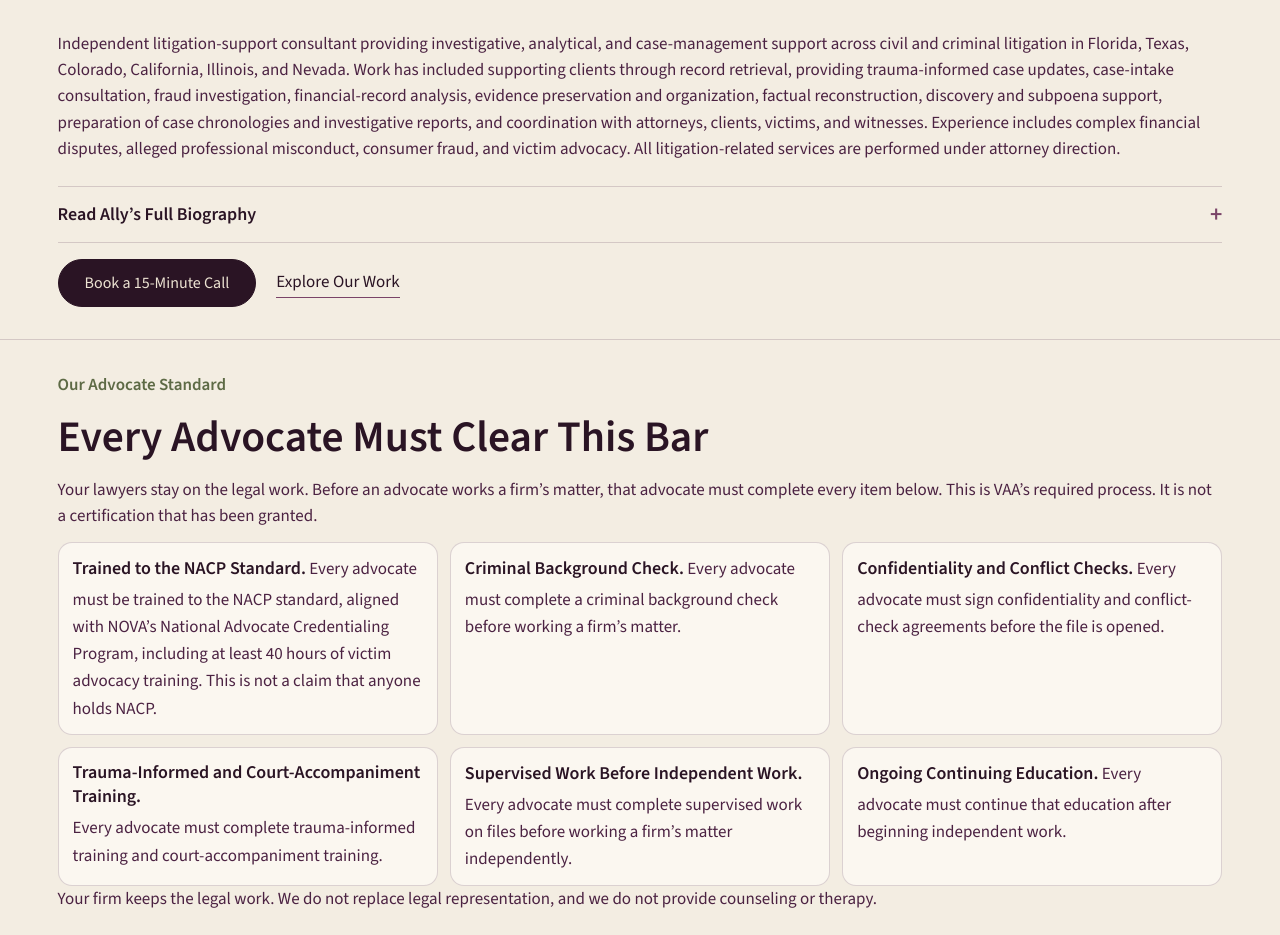
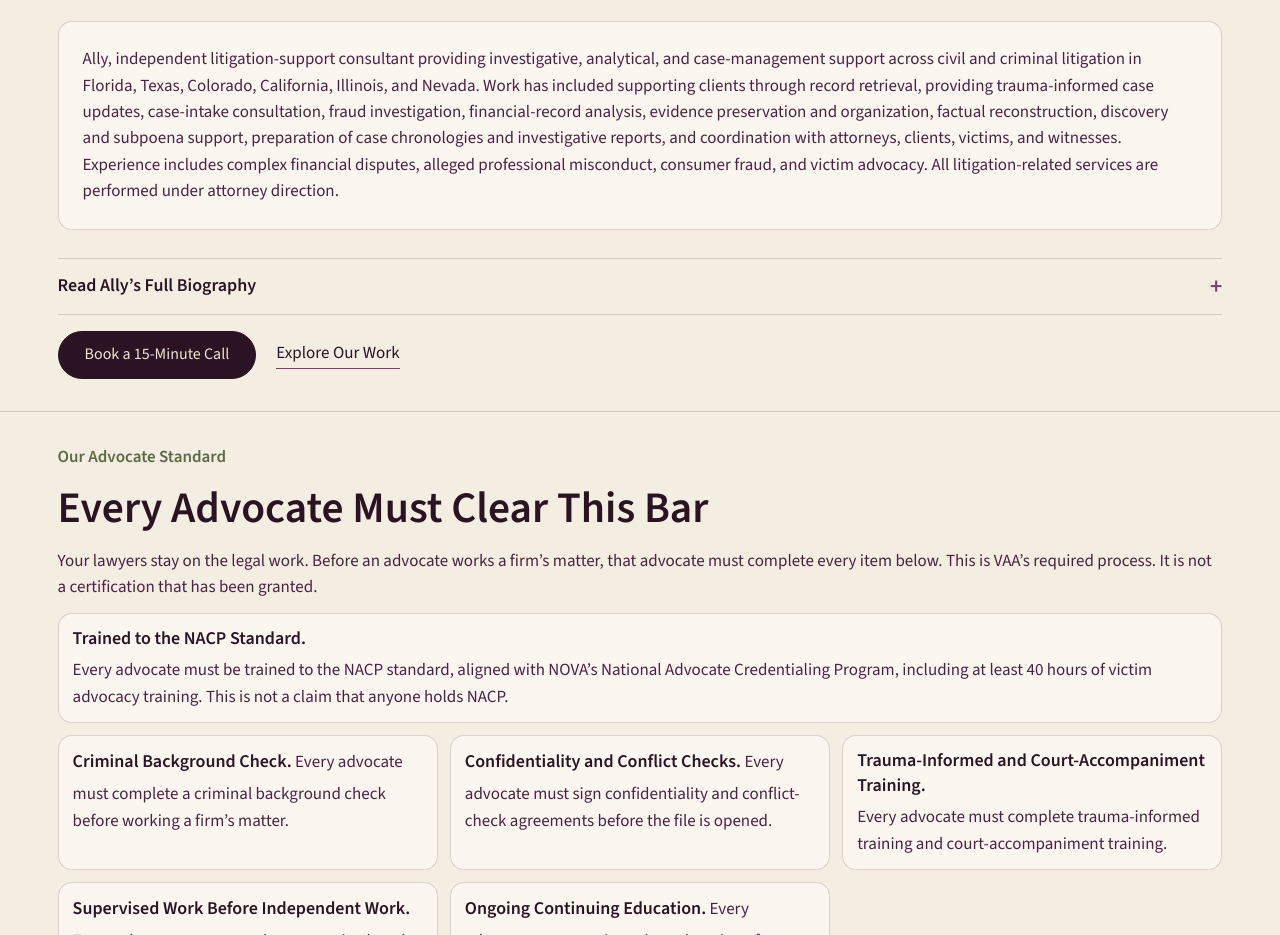
Before and after one commit to victimadvocacy/website, a plain HTML site: page about.html in a window 1280 px wide. Shown: the part 893-1828 px from the top of the page. Drawn offline with nearby package versions, Linux system fonts and the light colour scheme.

Commit message:
Apply the About preview box, education line, and NACP layout.
Co-authored-by: spiritualviibes <spiritualviibes@users.noreply.github.com>

```diff
--- a/about.html
+++ b/about.html
@@ -48,17 +48,17 @@
 <div class="about-pair">
 <figure class="founder-portrait"><img class="portrait" src="ally.jpg" alt="Ally Arpey" width="776" height="1008"><figcaption>Ally Arpey <span>Founder, VAA</span></figcaption></figure>
 <div class="credentials"><p><b>Pepperdine University</b>B.A. in Organizational Communication, Minor in Marketing, 2021</p>
-<p><b>Chadron State College</b>M.A. in Clinical Mental Health Counseling, in progress. Expected graduation: December 2026.<br>4.0 GPA in a CACREP-accredited program, completing graduate training toward Licensed Professional Counselor licensure</p>
+<p><b>Chadron State College</b>M.A. in Clinical Mental Health Counseling - 4.0 GPA<br>LPC-A Candidate<br>CACREP-accredited program<br>Expected graduation: December 2026</p>
 <p><b>Specialized Training</b>Training in case management, crisis management, and trauma-informed communication</p>
 <p><b>Languages</b>English and workplace-proficient Spanish</p>
 <p class="cred-span"><b>Professional Affiliations</b>Student member, American Counseling Association<br>International Association of Addictions and Offender Counselors<br>Association for Multicultural Counseling and Development<br>Association for Specialists in Group Work<br>Association for Counselor Education and Supervision<br>North Central ACES and Southern ACES, regional divisions</p>
 <p class="cred-span"><b>Recent Litigation Support</b>Independent consultant under a services agreement effective April 2026<br>Experience supporting seven recent matters and projects, including civil litigation in California and Florida</p>
 </div>
 </div>
-<p class="consult-wide">Independent litigation-support consultant providing investigative, analytical, and case-management support across civil and criminal litigation in Florida, Texas, Colorado, California, Illinois, and Nevada. Work has included supporting clients through record retrieval, providing trauma-informed case updates, case-intake consultation, fraud investigation, financial-record analysis, evidence preservation and organization, factual reconstruction, discovery and subpoena support, preparation of case chronologies and investigative reports, and coordination with attorneys, clients, victims, and witnesses. Experience includes complex financial disputes, alleged professional misconduct, consumer fraud, and victim advocacy. All litigation-related services are performed under attorney direction.</p>
+<p class="consult-wide">Ally, independent litigation-support consultant providing investigative, analytical, and case-management support across civil and criminal litigation in Florida, Texas, Colorado, California, Illinois, and Nevada. Work has included supporting clients through record retrieval, providing trauma-informed case updates, case-intake consultation, fraud investigation, financial-record analysis, evidence preservation and organization, factual reconstruction, discovery and subpoena support, preparation of case chronologies and investigative reports, and coordination with attorneys, clients, victims, and witnesses. Experience includes complex financial disputes, alleged professional misconduct, consumer fraud, and victim advocacy. All litigation-related services are performed under attorney direction.</p>
 <details class="bio-details"><summary>Read Ally’s Full Biography</summary><p>Ally helps attorneys build a clearer factual foundation for matters involving fraud, financial abuse, fiduciary misconduct and other harm. As founder of Victim Advocacy Associates, she takes on the detailed work of reconstructing events, organizing financial records, developing evidence chronologies and coordinating client communication. Her work gives counsel organized material to assess, focused questions to pursue and a more coherent understanding of the matter. She founded VAA in 2026 to build this work into a business, alongside her continuing work as an independent consultant under a services agreement effective April 2026.</p>
 <p>Her value lies in connecting information across records and client accounts. She examines how dates, transactions and communications fit together, identifies inconsistencies for counsel’s review and helps clients tell their story clearly, in their own words. This gives attorneys a practical resource for working through fragmented information while keeping legal evaluation and strategy with counsel.</p>
-<p>Ally’s background directly supports this work. She earned a B.A. in Organizational Communication, with a minor in Marketing, from Pepperdine University, grounding her approach in how information is gathered, structured and communicated. Her experience as a peer mentor and in case management in mental health settings informs her ability to listen carefully, approach sensitive conversations and maintain productive client relationships, and she is trained in crisis management and trauma-informed communication. She is pursuing a Master of Arts in Clinical Mental Health Counseling at Chadron State College, in a CACREP-accredited program, with a 4.0 GPA. She is expected to graduate in December 2026, completing graduate training toward licensure as a Licensed Professional Counselor. She also speaks Spanish at a workplace-proficient level.</p>
+<p>Ally’s background directly supports this work. She earned a B.A. in Organizational Communication, with a minor in Marketing, from Pepperdine University, grounding her approach in how information is gathered, structured and communicated. Her experience as a peer mentor and in case management in mental health settings informs her ability to listen carefully, approach sensitive conversations and maintain productive client relationships, and she is trained in crisis management and trauma-informed communication. She is an LPC-A Candidate in the M.A. in Clinical Mental Health Counseling at Chadron State College, a CACREP-accredited program, with a 4.0 GPA. Expected graduation: December 2026. She also speaks Spanish at a workplace-proficient level.</p>
 <p>Ally came to this work after seeing fraud up close. What stayed with her was how alone the people it touches are: nobody talks about fraud, and the shame keeps people quiet. Most don’t know what to do first or who to call. VAA exists so the next person does.</p>
 <p class="fine">Ally is a counseling student, not a licensed counselor. VAA’s support is nonclinical advocacy: Victim Advocacy Associates does not provide legal advice, legal representation, counseling, therapy or mental health treatment.</p>
 </details>
@@ -69,7 +69,7 @@
 <h2>Every Advocate Must Clear This Bar</h2>
 <p>Your lawyers stay on the legal work. Before an advocate works a firm’s matter, that advocate must complete every item below. This is VAA’s required process. It is not a certification that has been granted.</p>
 <ul class="price-list gain-list">
-<li><strong>Trained to the NACP Standard.</strong> Every advocate must be trained to the NACP standard, aligned with NOVA’s National Advocate Credentialing Program, including at least 40 hours of victim advocacy training. This is not a claim that anyone holds NACP.</li>
+<li class="nacp-item"><strong>Trained to the NACP Standard.</strong><span>Every advocate must be trained to the NACP standard, aligned with NOVA’s National Advocate Credentialing Program, including at least 40 hours of victim advocacy training. This is not a claim that anyone holds NACP.</span></li>
 <li><strong>Criminal Background Check.</strong> Every advocate must complete a criminal background check before working a firm’s matter.</li>
 <li><strong>Confidentiality and Conflict Checks.</strong> Every advocate must sign confidentiality and conflict-check agreements before the file is opened.</li>
 <li><strong>Trauma-Informed and Court-Accompaniment Training.</strong> Every advocate must complete trauma-informed training and court-accompaniment training.</li>
--- a/theme.css
+++ b/theme.css
@@ -222,7 +222,10 @@ details > a{display:inline-block;}
 .about-pair .founder-portrait{max-width:none;width:100%;margin:0;}
 .about-pair .credentials{margin-top:0;padding-top:0;border-top:0;align-content:start;}
 .credentials .cred-span{grid-column:1 / -1;}
-.consult-wide{margin-top:28px;max-width:none;}
+.consult-wide{margin:28px 0;padding:24px;max-width:none;background:#fbf7f0;border:1px solid var(--rule);border-radius:14px;}
+body[data-page="about"] #advocate-standard .nacp-item{grid-column:1 / -1;}
+body[data-page="about"] #advocate-standard .nacp-item strong{display:block;min-width:0;margin:0 0 6px;}
+body[data-page="about"] #advocate-standard .nacp-item span{display:block;font-weight:400;}
 @media (max-width:860px){
   .about-pair{grid-template-columns:1fr;align-items:start;}
   .about-pair .founder-portrait{max-width:360px;}
```
